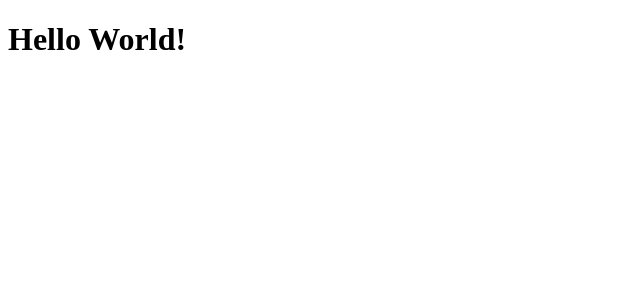
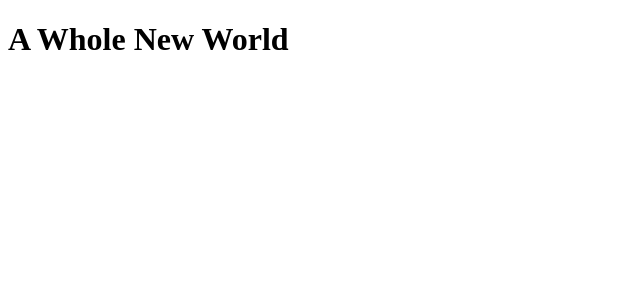
Before and after one commit to Airo0429/webprog-ss231-vuejs, a Vue app in the folder vue-project/: page / in a window 1280 px wide. Shown: the top 300 px of the page, without its empty margins (0-640 px from the left). Built offline with nearby package versions, Linux system fonts and the light colour scheme.

Commit message:
updated using github.dev

```diff
--- a/vue-project/src/App.vue
+++ b/vue-project/src/App.vue
@@ -1,7 +1,7 @@
 <script></script>
 
 <template>
- <h1>Hello World!</h1>
+ <h1>A Whole New World</h1>
 </template>
 
 <style></style>
```
